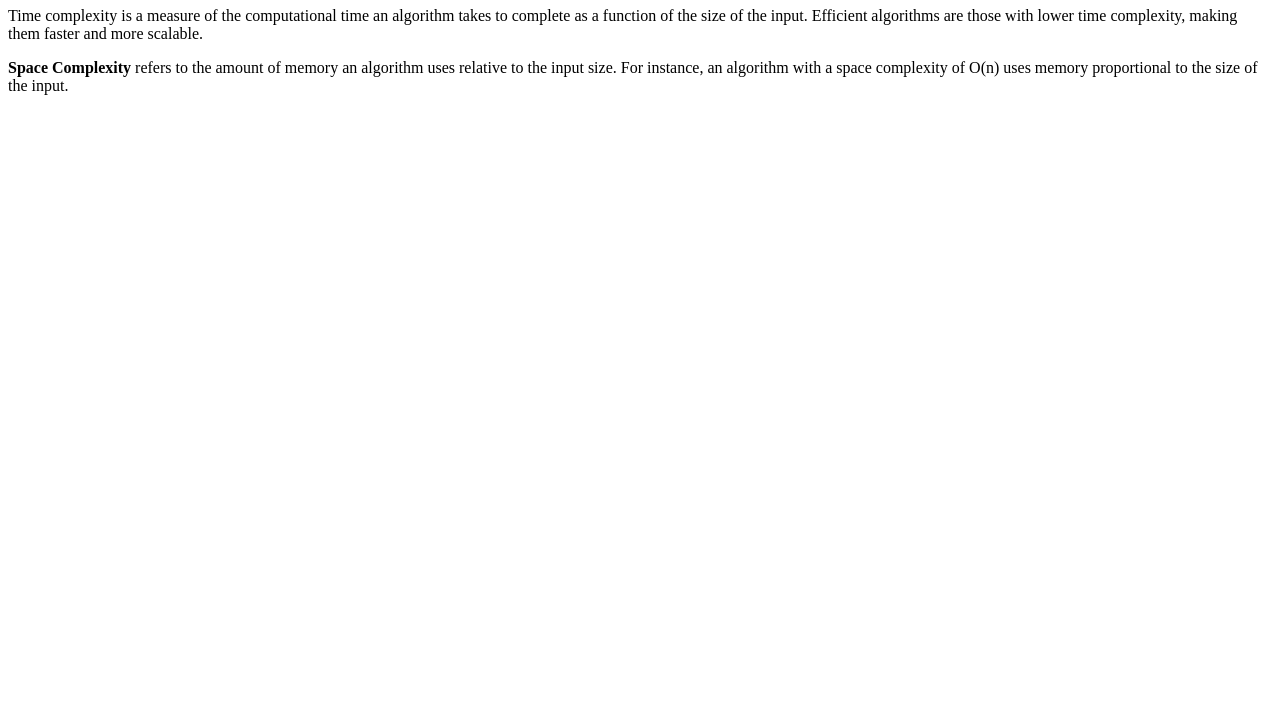
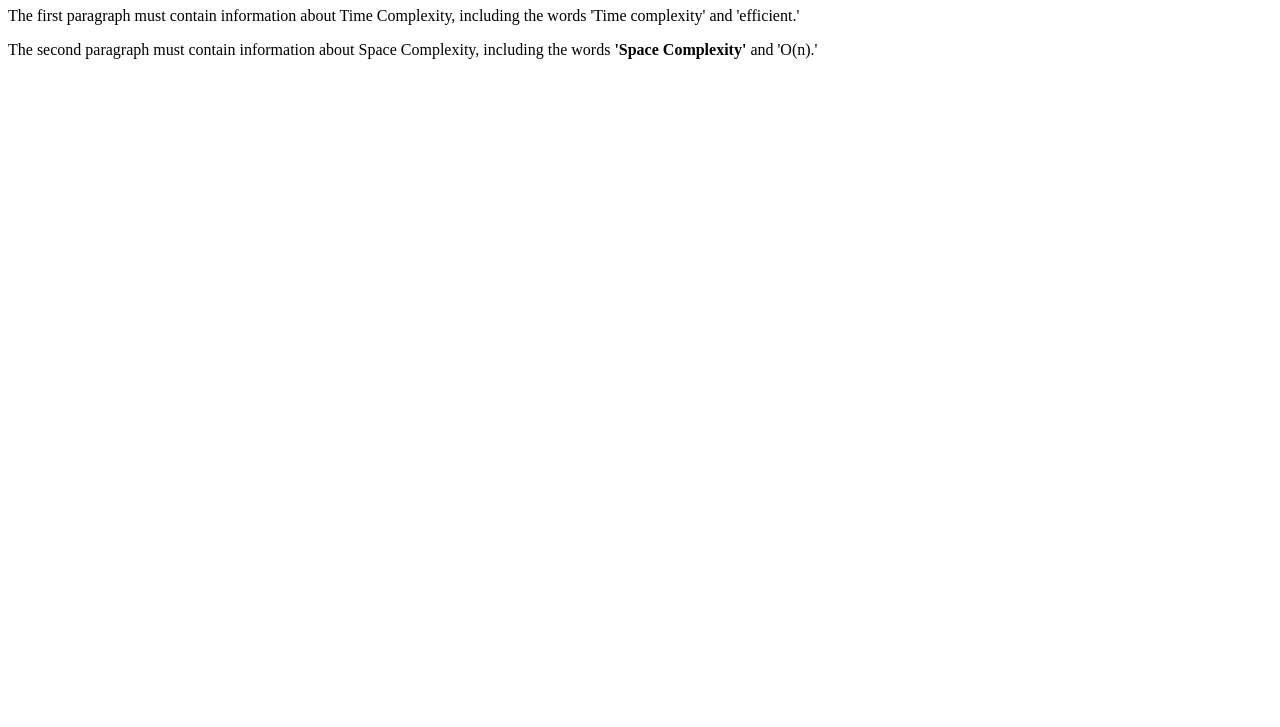
Before and after one commit to acciojob/time-and-space-complexity-Balramrawat, a website: page main.html in a window 1280 px wide. Shown: the part 73-800 px from the top of the page. Drawn offline with Linux system fonts and the light colour scheme.

Commit message:
created a submission

```diff
--- a/main.html
+++ b/main.html
@@ -11,16 +11,14 @@
 	<!-- the entire body must be written by student -->
 	<h1>Time, Space, Complexity</h1>
 	 <p>
-        Time complexity is a measure of the computational time
-		 an algorithm takes to complete as a function of the size
-		 of the input. Efficient algorithms are those with lower
-		 time complexity, making them faster and more scalable.
+        The first paragraph must contain information about Time
+		 Complexity, including the
+		 words 'Time complexity' and 'efficient.'
     </p>
     <p>
-        <b>Space Complexity</b> refers to the amount of memory an
-		algorithm uses relative to the input size. For instance, an
-		algorithm with a space complexity of O(n) uses memory
-		proportional to the size of the input.
+        The second paragraph must contain information about
+		Space Complexity, including the
+		words <b>'Space Complexity'</b> and 'O(n).'
     </p>
     <script type="text/javascript" src="./script.js">
 </script>
```
